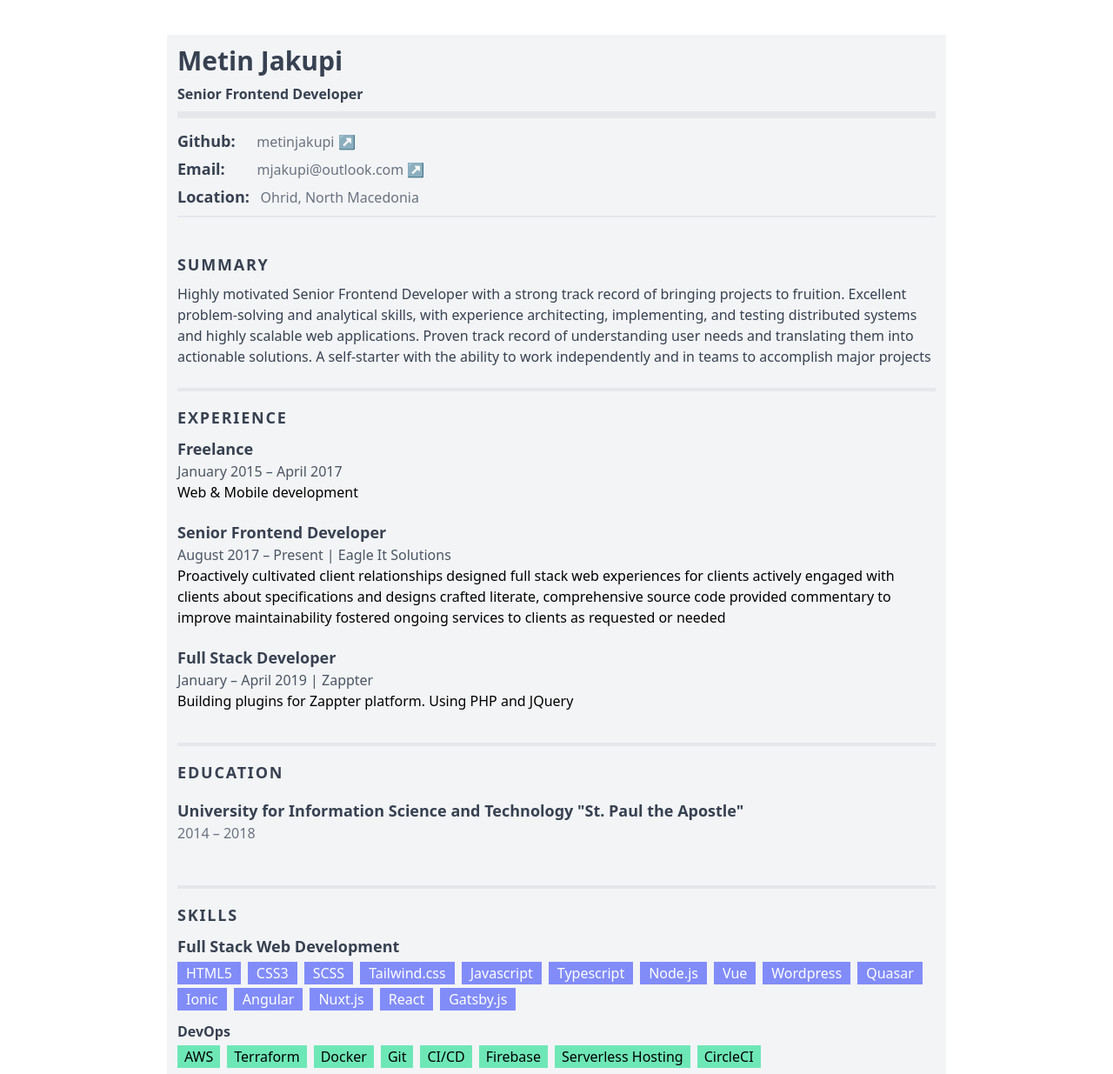
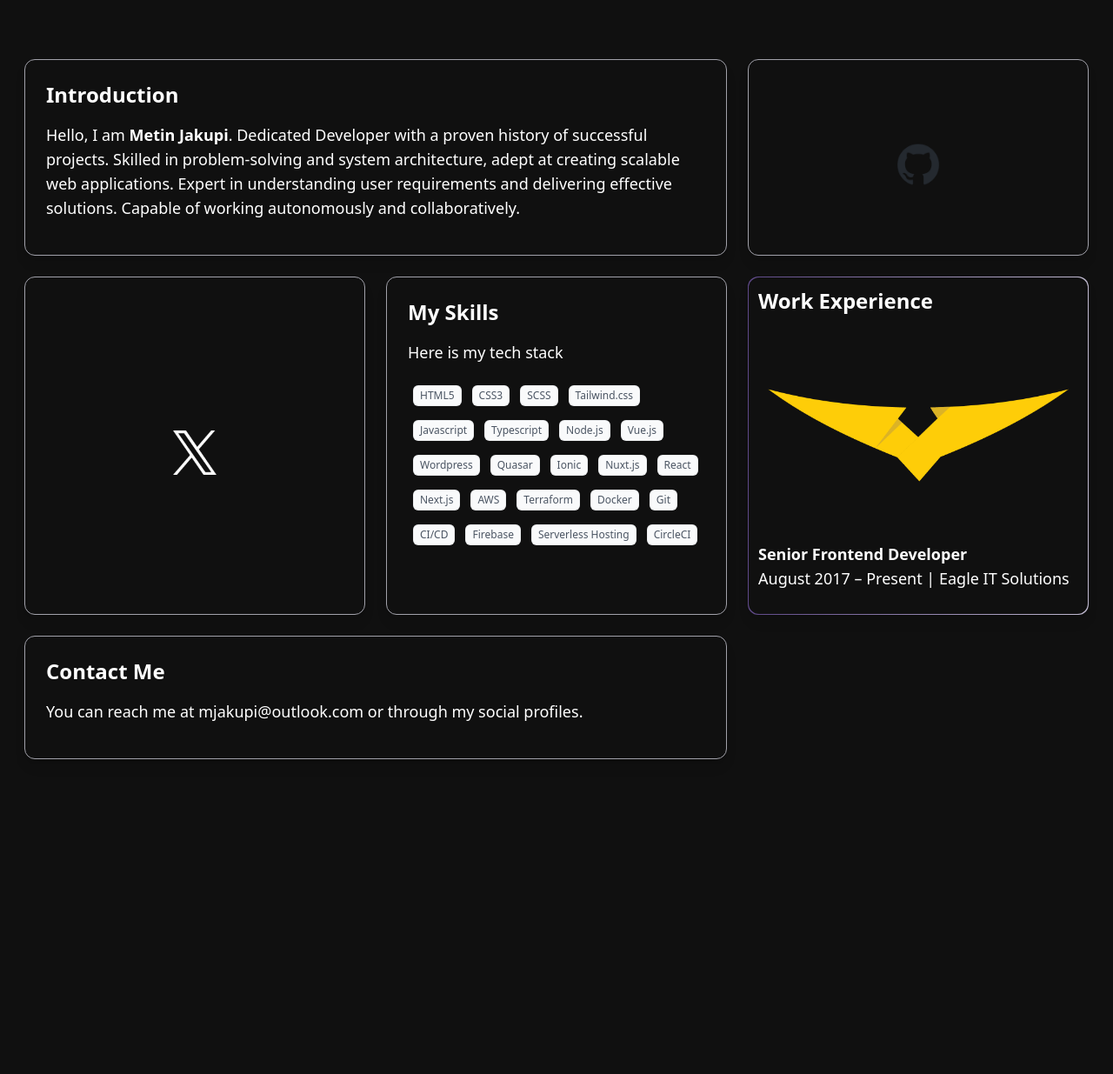
Before and after one commit to metinjakupi/metinjakupi.dev, an Astro site: page / in a window 1280 px wide. Shown: the whole page at 87% size. After the commit the page ends 941 px from the top, so only its background shows below. Built offline with nearby package versions, Linux system fonts and the light colour scheme; Astro itself is replaced by a stand-in of ours.

Commit message:
feat: new design

```diff
--- a/package.json
+++ b/package.json
@@ -11,9 +11,9 @@
   },
   "devDependencies": {
     "@astrojs/partytown": "^1.0.0",
-    "@astrojs/tailwind": "^1.0.0",
-    "@astrojs/vue": "^1.0.0",
-    "astro": "^1.0.6",
+    "@astrojs/tailwind": "^5.0.0",
+    "@astrojs/vue": "^3.0.0",
+    "astro": "^3.2.1",
     "vue": "^3.2.37"
   }
 }
--- a/src/components/Home.vue
+++ b/src/components/Home.vue
@@ -1,174 +1,94 @@
+<style>
+.box__bg {
+  position: relative;
+  z-index: 0;
+
+  overflow: hidden;
+  padding: 12px;
+}
+
+.box__bg::before {
+  content: "";
+  position: absolute;
+  z-index: -2;
+  left: -50%;
+  top: -50%;
+  width: 200%;
+  height: 200%;
+  background-color: #000;
+  background-repeat: no-repeat;
+  background-size: 100%100%, 50%50%;
+  background-position: 0 0, 100% 0, 100% 100%, 0 100%;
+  background-image: linear-gradient(#f3f4f6, #2e1065);
+  animation: bgRotate 4s linear infinite;
+}
+
+.box__bg::after {
+  content: "";
+  position: absolute;
+  z-index: -1;
+  left: 1px;
+  top: 1px;
+  width: calc(100% - 2px);
+  height: calc(100% - 2px);
+  background: linear-gradient(#101010, #101010);
+  border-radius: 12px;
+}
+
+@keyframes bgRotate {
+  100% {
+    transform: rotate(1turn);
+  }
+}
+
+@media (max-width: 768px) {
+  .box{
+    grid-column: span 3!important;
+  }
+}
+
+</style>
 <template>
-  <main class="max-w-4xl p-3 mx-auto my-auto bg-gray-100 ">
-    <header class="text-left w-full mb-3 align-top border-b-8">
-        <h1 class="text-3xl mb-2 font-bold text-gray-700">
-          Metin Jakupi
-        </h1>
-        <h2 class="font-semibold text-gray-700 mb-2">
-         Senior Frontend Developer
-        </h2>
-    </header>
+  <main class="max-w-7xl p-3 mx-auto my-auto">
 
-    <div class="col-gap-16">
-      <section class="pb-4 mt-4 first:mt-0">
-        <div class="pb-2 mb-2 border-b-2">
-          <ul class="list-inside pr-7">
+    <div :class="['grid', 'grid-cols-3', 'gap-6', 'p-4']">
+      <div
+          :key="i" v-for="(item, i) in gridItems"
+          :href="item.link"
+          :class="[
+        item.classes,
+        'box',
+        'fade-in-animation',
+        'rounded-xl',
+        'shadow-lg',
+        'p-6',
+        'font-sans',
+        'transform',
+        'hover:scale-105',
+        'transition-transform',
+      ]"
+          :style="{ 'grid-column': 'span ' + item.colSpan }"
+      >
+        <h3 class="text-2xl font-bold mb-4">{{ item.title }}</h3>
+        <img v-if="item.icon && item.isLogo" :src="item.icon" class=" mt-4" alt="">
+        <p v-if="item.content" v-html="item.content" class="text-lg mb-4"></p>
+        <img v-if="item.icon && !item.isLogo" :src="item.icon" width="50" alt="">
+        <div v-if="item.skills">
+          <span v-for="skill in item.skills"
+                class="inline-flex items-center rounded-md bg-gray-50 my-2 mx-1.5 px-2 py-1 text-xs font-medium text-gray-600 ring-1 ring-inset ring-gray-500/10">
+            {{ skill }}
+          </span>
+        </div>
+      </div>
 
-            <li class="mt-1 leading-normal transition duration-100 ease-in text-gray-500 text-md hover:text-gray-700">
-              <a href="https://github.com/metinjakupi" class="group">
-                      <span class="mr-5 text-lg font-semibold text-gray-700">
-                        Github:
-                      </span>
-                metinjakupi
-                <span
-                    class="inline-block font-normal text-black transition duration-100 ease-in text-gray-550 print:text-black group-hover:text-gray-700 print:">
-                        ↗
-                      </span>
-              </a>
-            </li>
-
-            <li class="mt-1 leading-normal transition duration-100 ease-in text-gray-500 text-md hover:text-gray-700">
-              <a href="mailto:mjakupi@outlook.com" class="group">
-                      <span class="mr-8 text-lg font-semibold text-gray-700">
-                        Email:
-                      </span>
-                mjakupi@outlook.com
-                <span
-                    class="inline-block font-normal transition duration-100 ease-in text-gray-500 print:text-black group-hover:text-gray-700">
-                        ↗
-                      </span>
-              </a>
-            </li>
-            <li class="mt-1 leading-normal transition duration-100 ease-in text-gray-500 text-md hover:text-gray-700">
-                      <span class="mr-2 text-lg font-semibold text-gray-700">
-                        Location:
-                      </span>Ohrid, North Macedonia
-            </li>
-          </ul>
-        </div>
-      </section>
-      <section class="pb-2 pb-4 mt-4 border-b-4 first:mt-0">
-        <h2 class="mb-2 text-lg font-bold tracking-widest text-gray-700 print:font-normal">
-          SUMMARY
-        </h2>
-        <div class="mb-2">
-          <p class="mt-2 leading-normal text-gray-700 text-md">
-            Highly motivated Senior Frontend Developer with a strong track record of bringing projects to fruition.
-            Excellent
-            problem-solving and analytical skills, with experience architecting, implementing, and testing distributed
-            systems
-            and highly scalable web applications. Proven track record of understanding user needs and translating them
-            into
-            actionable solutions. A self-starter with the ability to work independently and in teams to accomplish major
-            projects
-          </p>
-        </div>
-      </section>
-      <section class="pb-2 pb-4 mt-4 border-b-4 first:mt-0">
-        <div>
-          <h2 class="mb-2 text-lg font-bold tracking-widest text-gray-700 print:font-normal">
-            EXPERIENCE
-          </h2>
-          <section class="mb-2">
-            <header v-for="(j,k) in jobs" :key="`job-${k}`" class="mb-5">
-
-              <h3 class="text-lg font-semibold text-gray-700">
-                {{ j.title }}
-              </h3>
-              <p class="leading-normal text-md text-gray-600">
-                {{ j.dates }} {{ j.company }}
-              </p>
-              <p>
-                {{ j.description }}
-              </p>
-            </header>
-          </section>
-        </div>
-      </section>
-      <section class="pb-2 pb-4 mt-4 border-b-4 first:mt-0">
-        <div>
-          <h2 class="mb-2 text-lg font-bold tracking-widest text-gray-700 print:font-normal">
-            EDUCATION
-          </h2>
-          <section class="pb-4 mt-4 mb-4">
-            <header>
-              <h3 class="flex-grow text-lg font-semibold text-gray-700 leading-snugish">
-                University for Information Science and Technology "St. Paul the Apostle"
-              </h3>
-              <p class="leading-normal text-md text-gray-500">
-                2014 – 2018
-              </p>
-            </header>
-          </section>
-        </div>
-      </section>
-      <section class="pb-4 mt-4 first:mt-0">
-        <h2 class="mb-2 text-lg font-bold tracking-widest text-gray-700 print:font-normal">
-          SKILLS
-        </h2>
-        <div class="mb-2">
-          <header>
-            <h3 class="text-lg font-semibold text-gray-700 leading-snugish">
-              Full Stack Web Development
-            </h3>
-          </header>
-
-          <div class="my-1 last:pb-1">
-            <ul class="flex flex-wrap text-sm2 leading-relaxed -mr-1.6 -mb-1">
-              <li v-for="(skill,k) in skills" :key="`skill-${k}`"
-                  class="px-2.5 mr-2 mb-1 text-white leading-relaxed  bg-indigo-400 print:bg-white print:border-inset print:text-black">
-                {{ skill }}
-              </li>
-            </ul>
-          </div>
-        </div>
-        <div class="mb-2">
-          <header>
-            <h3 class="font-semibold text-gray-700 text-m leading-snugish">
-              DevOps
-            </h3>
-          </header>
-          <div class="my-1 last:pb-1">
-            <ul class="flex flex-wrap text-sm2 leading-relaxed -mr-1.6 -mb-1">
-              <li v-for="(dev,k) in devOps" :key="`devOps-${k}`"
-                  class="px-2 mr-2 mb-1 text-black leading-relaxed bg-emerald-300 print:bg-white print:border-inset ">
-                {{ dev }}
-              </li>
-
-            </ul>
-          </div>
-        </div>
-      </section>
     </div>
   </main>
 </template>
 
 <script lang="ts" setup>
 
-const jobs = [
-  {
-    title: "Freelance",
-    company: "",
-    location: "",
-    dates: "January 2015 – April 2017",
-    description: "Web & Mobile development",
-  },
-  {
-    title: "Senior Frontend Developer",
-    company: "| Eagle It Solutions",
-    location: "Struga, North Macedonia",
-    dates: "August 2017 – Present",
-    description: "Proactively cultivated client relationships designed full stack web experiences for clients actively engaged with clients about specifications and designs crafted literate, comprehensive source code provided commentary to improve maintainability fostered ongoing services to clients as requested or needed",
-  },
-  {
-    title: "Full Stack Developer",
-    company: "| Zappter",
-    location: "Zürich, Switzerland",
-    dates: "January – April 2019",
-    description: "Building plugins for Zappter platform. Using PHP and JQuery",
-  },
+import {ref} from "vue";
 
-]
 const skills = [
   'HTML5',
   'CSS3',
@@ -177,17 +97,13 @@ const skills = [
   'Javascript',
   'Typescript',
   'Node.js',
-  'Vue',
+  'Vue.js',
   'Wordpress',
   'Quasar',
   'Ionic',
-  'Angular',
   'Nuxt.js',
   'React',
-  'Gatsby.js',
-]
-
-const devOps = [
+  'Next.js',
   'AWS',
   'Terraform',
   'Docker',
@@ -197,6 +113,59 @@ const devOps = [
   'Serverless Hosting',
   'CircleCI',
 ]
+const gridItems = ref([
+  {
+    title: 'Introduction',
+    content: 'Hello, I am <b class="text-lg"> Metin Jakupi</b>. Dedicated Developer with a proven history of successful projects. Skilled in problem-solving and system architecture, adept at creating scalable web applications. Expert in understanding user requirements and delivering effective solutions. Capable of working autonomously and collaboratively.',
+    classes: 'border text-white border-zinc-400',
+    colSpan: 2,
+    link: '#',
+  },
+  {
+    title: '',
+    link: 'https://github.com/yourusername',
+    icon: 'github-mark.png',
+    isLogo: false,
+    classes: 'flex justify-center items-center flex-col border border-zinc-400 text-white',
+    colSpan: 1
+  },
+  {
+    title: '',
+    link: 'https://twitter.com/mjakupiiii',
+    icon: 'logo-white.png',
+    isLogo: false,
+    classes: 'flex justify-center items-center flex-col border border-zinc-400 text-white',
+    colSpan: 1
+  },
+  {
+    title: 'My Skills',
+    content: 'Here is my tech stack',
+    link: '#',
+    classes: 'border text-white border-zinc-400',
+    skills: skills,
+    colSpan: 1
+  },
+  {
+    title: 'Work Experience',
+    isLogo: true,
+    link: 'https://eagle.mk/',
+    icon: 'logo.png',
+    content: `
+    <strong>Senior Frontend Developer</strong><br>
+    August 2017 – Present | Eagle IT Solutions`,
+    classes: 'box__bg text-white',
+    colSpan: 1
+  },
+  {
+    title: 'Contact Me',
+    content: 'You can reach me at mjakupi@outlook.com or through my social profiles.',
+    classes: 'border text-white border-zinc-400',
+    colSpan: 2,
+    link: '#',
+  }
+])
+
+
 </script>
 
 <style scoped>
--- a/src/layouts/Layout.astro
+++ b/src/layouts/Layout.astro
@@ -33,7 +33,7 @@ const { title } = Astro.props as Props;
         </script>
         <!-- more head -->
 	</head>
-	<body class="py-10">
+	<body class="py-10" style="background: #101010">
 		<slot />
 	</body>
 
--- a/src/pages/index.astro
+++ b/src/pages/index.astro
@@ -2,7 +2,6 @@
 import Layout from '../layouts/Layout.astro';
 import Home from '../components/Home.vue';
 ---
-
 <Layout title="Metin Jakupi | Senior Frontend Developer">
-      <Home/>
+    <Home/>
 </Layout>
--- /dev/null
+++ b/src/utils/MousePosition.ts
@@ -0,0 +1,19 @@
+import { ref, onMounted, onBeforeUnmount } from 'vue'
+
+export default function useMousePosition() {
+    const mousePosition = ref < { x: number; y: number } > ({ x: 0, y: 0 })
+
+    const handleMouseMove = (event: MouseEvent) => {
+        mousePosition.value = { x: event.clientX, y: event.clientY }
+    }
+
+    onMounted(() => {
+        window.addEventListener('mousemove', handleMouseMove)
+    })
+
+    onBeforeUnmount(() => {
+        window.removeEventListener('mousemove', handleMouseMove)
+    })
+
+    return mousePosition
+}
```
Also changed, not shown: tailwind.config.cjs (+23 -1 lines), public/github-mark.png (added), public/logo-black.png (added), public/logo-white.png (added), public/logo.png (added), 1 other file.
